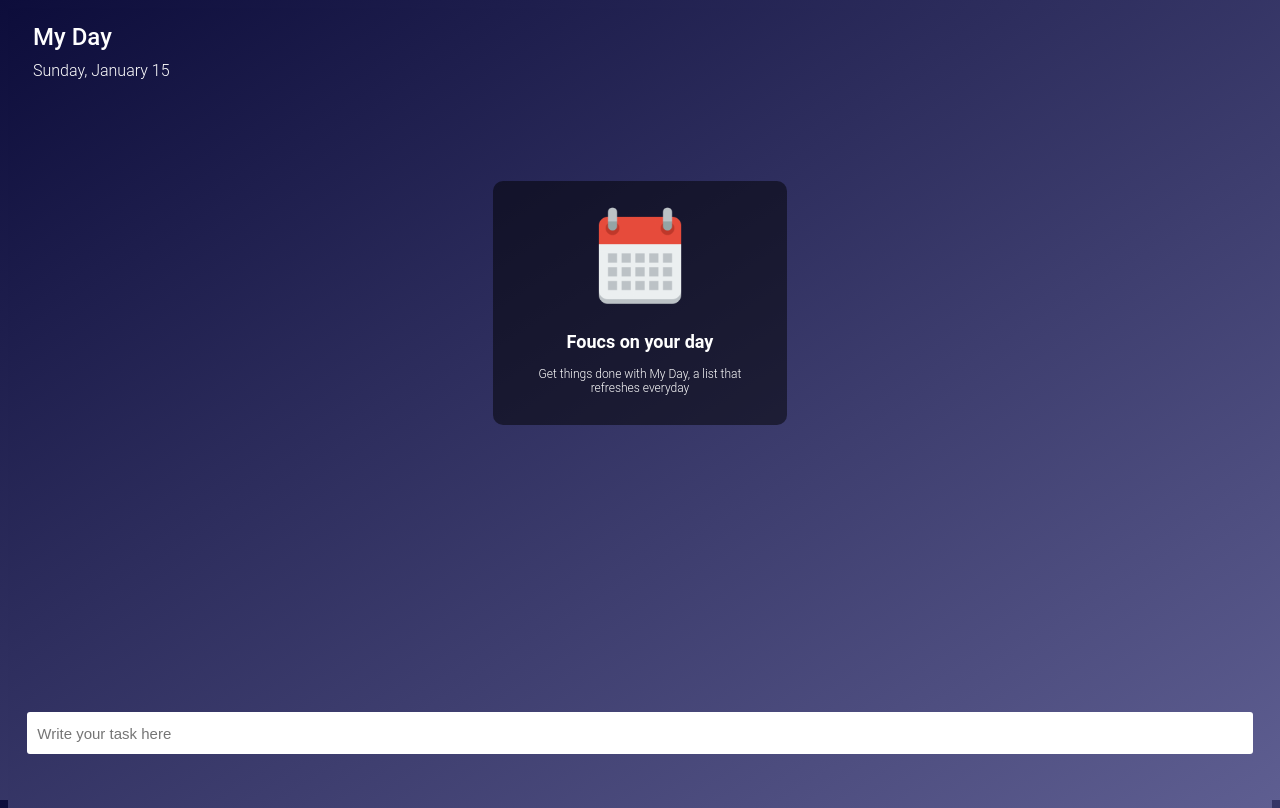
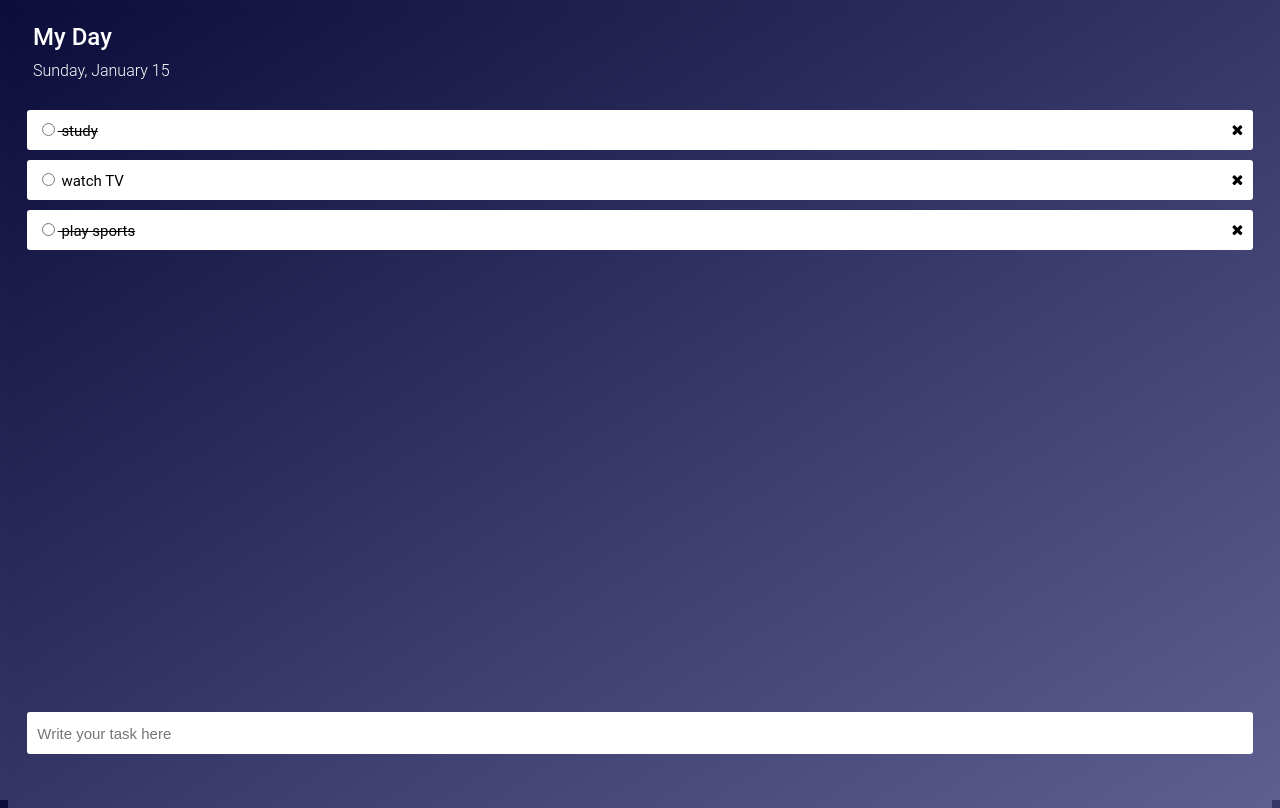
Before and after one commit to kareemyasser8/Todo-App-2023, an Angular app in the folder todo-app/: page / in a window 1280 px wide. Built offline with nearby package versions, Linux system fonts and the light colour scheme; data requests are answered from the project's data file.

Commit message:
adding radio button

```diff
--- a/todo-app/db.json
+++ b/todo-app/db.json
@@ -1,4 +1,20 @@
 {
-  "tasks": [],
+  "tasks": [
+    {
+      "description": "play sports",
+      "checked": true,
+      "id": 1
+    },
+    {
+      "description": "watch TV",
+      "checked": false,
+      "id": 2
+    },
+    {
+      "description": "study",
+      "checked": true,
+      "id": 3
+    }
+  ],
   "jobs": []
 }
--- a/todo-app/src/app/tasks-list/tasks-list.component.html
+++ b/todo-app/src/app/tasks-list/tasks-list.component.html
@@ -1,10 +1,18 @@
 <welcome-message [isEmpty]="tasksEmpty" ></welcome-message>
 <div class="tasksContainer">
   <div class="task-tab" *ngFor="let task of tasks">
-    <div>{{task.description}}</div>
+
+    <div class = "task">
+      <input type="radio" (change)="seeIfChecked(task)">
+      <label [style.text-decoration]="task.checked? 'line-through' : ''" >
+      {{task.description}}
+    </label>
+    </div>
+
     <span class="icon" (click)="deleteTask(task)">
       <i class ="fa fa-solid fa-close"></i>
     </span>
+
   </div>
 </div>
 
--- a/todo-app/src/app/tasks-list/tasks-list.component.scss
+++ b/todo-app/src/app/tasks-list/tasks-list.component.scss
@@ -1,4 +1,6 @@
 @use '../sass/helpers/variables';
+@import '../sass/components/radio-buttons';
+
 
 .tasksContainer {
   width: 100%;
@@ -16,37 +18,54 @@
     outline: none;
     display: block;
     position: relative;
-    // align-items: center;
-    // flex-direction: row;
-    // flex-wrap: wrap;
     width: 97%;
-    padding-left: 10px;
+    padding: 0 10px;
     font-size: 15px;
+
 
     &:first-child {
       margin-top: 20px;
     }
-    div , .icon{
+
+    .task, .icon, .task-checker-container {
       position: absolute;
       top: 50%;
       transform: translateY(-50%);
+    }
+
+    .task{
+      input{
+        cursor: pointer;
+      }
+    }
+
+    .crossed-text{
+      text-decoration: line-through;
     }
 
     .icon {
       right: 0;
       padding: 0 10px;
       cursor: pointer;
-      &:hover{
+
+      &:hover {
         color: rgb(192, 49, 24);
         transition: 0.2s;
       }
     }
+
+
+
+
+
+
+
   }
 
 }
 
 
-.input-container{
+.input-container {
   // border: 1px solid peru;
   height: 70px;
   display: flex;
@@ -61,8 +80,8 @@
   margin: auto;
 
 
-  input{
-    height:40px;
+  input {
+    height: 40px;
     border-radius: 3px;
     border: none;
     outline: none;
--- a/todo-app/src/app/tasks-list/tasks-list.component.ts
+++ b/todo-app/src/app/tasks-list/tasks-list.component.ts
@@ -1,7 +1,8 @@
+import { Subscription } from 'rxjs';
 import { NotFoundError } from './../common/not-found-error';
 import { BadRequestError } from './../common/bad-request-error';
 import { AppError } from './../common/app-error';
-import { Component, OnInit } from '@angular/core';
+import { Component, OnInit, OnDestroy } from '@angular/core';
 
 import { TasksService } from '../services/tasks.service';
 
@@ -13,17 +14,35 @@ import { TasksService } from '../services/tasks.service';
 
 
 
-export class TasksListComponent implements OnInit {
+export class TasksListComponent implements OnInit, OnDestroy{
 
   tasks: any[];
   tasksEmpty: boolean = true;
+  serviceSubscription: Subscription;
+
+  checked:boolean = false;
 
   constructor(private taskService: TasksService) {
 
   }
 
+  seeIfChecked(task){
+    task.checked=!task.checked
+    this.serviceSubscription = this.taskService.update(task).subscribe(
+      (response)=>console.log(response)
+    )
+  }
+
+
+
+  ngOnDestroy(): void {
+    this.serviceSubscription.unsubscribe();
+  }
+
+
+
   ngOnInit(): void {
-    this.taskService.getAll()
+    this.serviceSubscription = this.taskService.getAll()
       .subscribe((response: any[]) => {
         this.tasks = response.reverse();
         if (response && response.length != 0) {
@@ -45,9 +64,9 @@ export class TasksListComponent implements OnInit {
   }
 
   createTask(taskDec: HTMLInputElement) {
-    let inputTask = { "description": taskDec.value };
+    let inputTask = { "description": taskDec.value, "checked": false};
     taskDec.value = "";
-    this.taskService.create(inputTask).subscribe(
+    this.serviceSubscription = this.taskService.create(inputTask).subscribe(
       (response: any) => {
         if (response && response.length != 0) {
           this.tasksEmpty = false;
@@ -71,7 +90,7 @@ export class TasksListComponent implements OnInit {
     let index = this.tasks.indexOf(task);
     console.log(task);
     this.tasks.splice(index, 1);
-    this.taskService.delete(task).subscribe(
+    this.serviceSubscription = this.taskService.delete(task).subscribe(
       (response) => {
         if (this.tasks.length == 0) {
           this.tasksEmpty = true;
```
Also changed, not shown: todo-app/src/app/sass/components/_radio-buttons.scss (added, +22 -0 lines).
